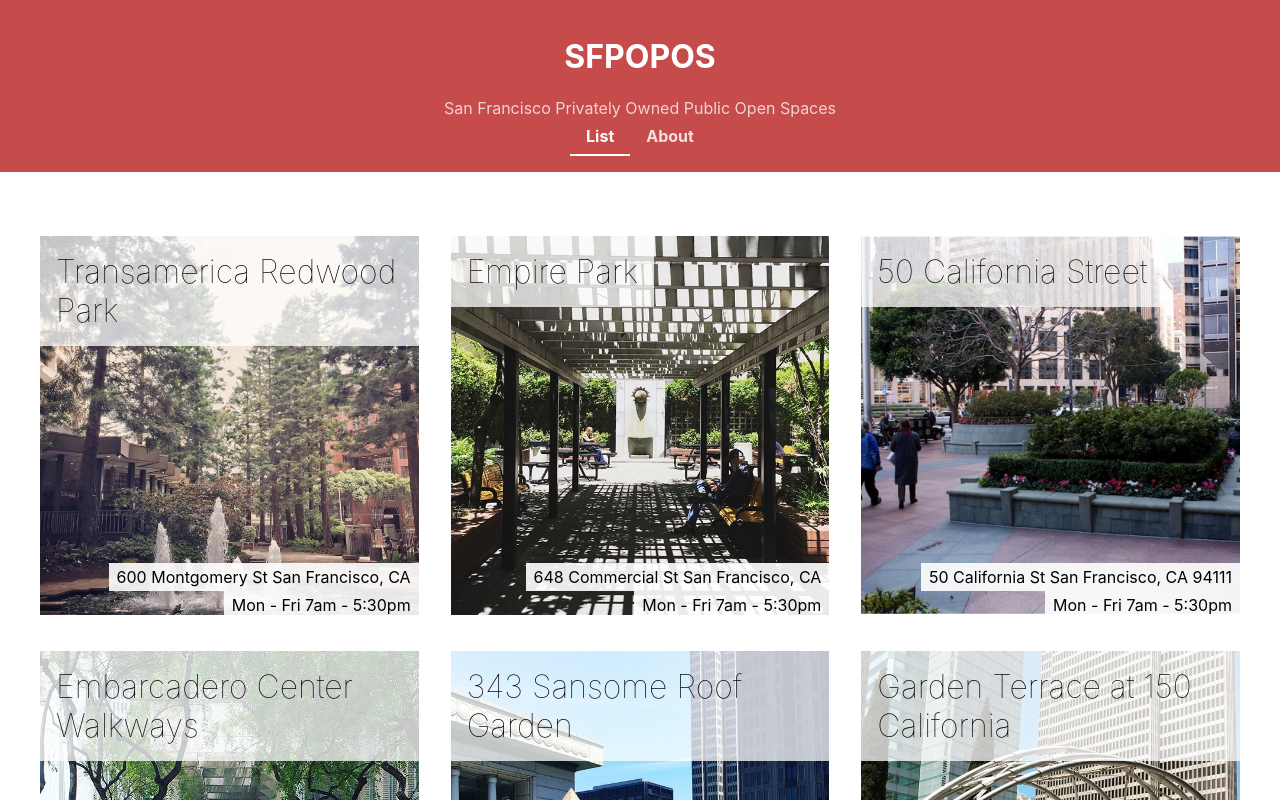
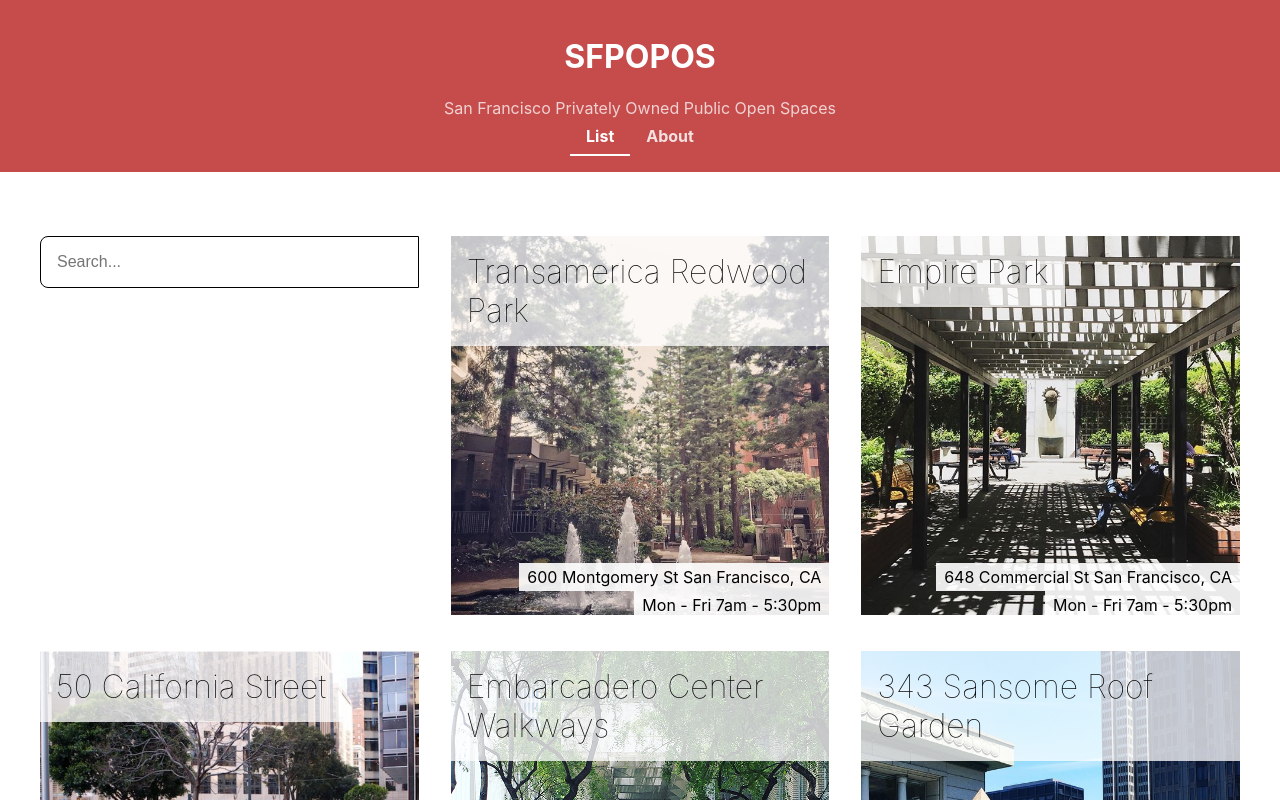
Before and after one commit to jf-759/React-Fundamentals-Tutorial, a React (Create React App) app: page /#/ in a window 1280 px wide. Shown: the top 800 px of the page. Built offline with nearby package versions, Linux system fonts and the light colour scheme.

Commit message:
completed search-spaces

```diff
--- a/src/components/POPOSDetails/POPOSDetails.js
+++ b/src/components/POPOSDetails/POPOSDetails.js
@@ -1,6 +1,6 @@
 import React from 'react'
 import { useParams } from 'react-router'
-import data from '../../sfpopos-data.json'
+import data from '../../sfpopos-data.js'
 import './POPOSDetails.css'
 
 function POPOSDetails(props) {
@@ -11,7 +11,7 @@
   return (
     <div className="POPOSDetails">
       <div className="POPOSDetails-image">
-        <img src={`${process.env.PUBLIC_URL}images/${images[0]}`} />
+        <img src={`/images/${images}`} alt="" />
       </div>
       <div className="POPOSDetails-info">
         <h1 className="POPOSDetails-title">{ title }</h1>
--- a/src/components/POPOSList/POPOSList.css
+++ b/src/components/POPOSList/POPOSList.css
@@ -13,3 +13,26 @@
     grid-template-columns: 1fr;
   }
 }
+
+.POPOSList form {
+  display: flex;
+  align-items: flex-start;
+}
+
+.POPOSList form input, .POPOSList form button {
+  padding: 1em;
+  margin: 0;
+  border: 1px solid;
+  font-size: 1rem;
+}
+
+.POPOSList form input {
+  flex: 1;
+  border-top-left-radius: 0.5em;
+  border-bottom-left-radius: 0.5em;
+}
+
+.POPOSList form button {
+  border-top-right-radius: 0.5em;
+  border-bottom-right-radius: 0.5em;
+}
--- a/src/components/POPOSList/POPOSList.js
+++ b/src/components/POPOSList/POPOSList.js
@@ -1,30 +1,42 @@
 import React from 'react';
 import POPOSSpace from '../POPOSSpace/POPOSSpace';
 import './POPOSList.css';
-import data from '../../sfpopos-data.json';
-
+import data from '../../sfpopos-data.js';
+import { useState } from 'react';
 
 function POPOSList() {
-
-    const spaces = data.map(({ title, address, images, hours }, i) => {
-
+    const [query, setQuery] = useState('');
+    const spaces = data.filter((obj) => {
+        const inTitle = obj.title.toLowerCase().includes(query.toLowerCase())
+        const inAddress = obj.address.toLowerCase().includes(query.toLowerCase())
+        return inTitle || inAddress
+    }).map ((obj) => {
+        const { id, title, address, images, hours, features } = obj
         return (
             <POPOSSpace
-                id={i}
-                key={title}
+                id={id}
+                key={`${title}-${id}`}
                 name={title}
                 address={address}
                 image={images[0]}
                 hours={hours}
+                features={features}
             />
         )
-    })
+    });
 
     return (
-        <div className='POPOSList'>
-            { spaces }
+        <div className="POPOSList">
+            <form>
+                <input
+                    value={query}
+                    placeholder="Search..."
+                    onChange={(e) => setQuery(e.target.value)}
+                />
+            </form>
+            {spaces}
         </div>
-    )
+    );
 }
 
-export default POPOSList
+export default POPOSList;
--- /dev/null
+++ b/src/sfpopos-data.js
@@ -0,0 +1,7 @@
+import data from './sfpopos-data.json'
+
+data.forEach((obj, i) => {
+  obj.id = i
+})
+
+export default data
```
